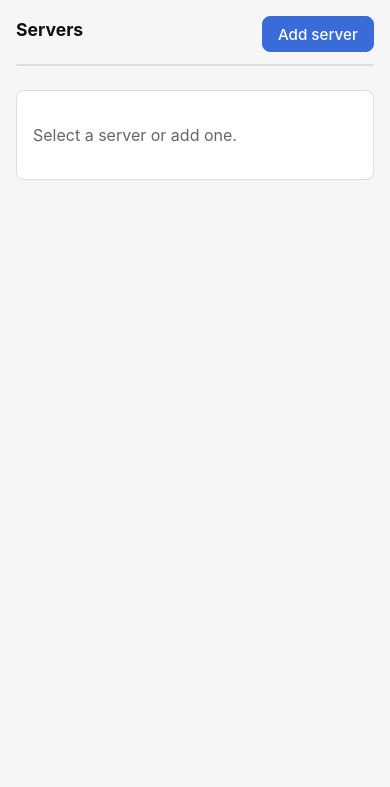
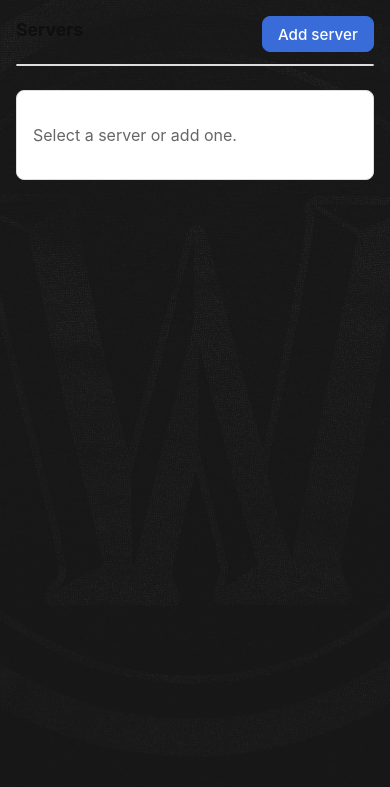
Before and after one commit to CodebyVision/RealmLister, a website built with Vite: page index.html in a window 390 px wide. Shown: the part 57-844 px from the top of the page. Built offline with nearby package versions, Linux system fonts and the light colour scheme.

Commit message:
Enhance styles with background image; update Tauri configuration to make window non-resizable and centered; refactor realm status check to run asynchronously for improved UI responsiveness.

```diff
--- a/src-tauri/tauri.conf.json
+++ b/src-tauri/tauri.conf.json
@@ -15,7 +15,10 @@
       {
         "title": "RealmLister - Code by Vision",
         "width": 1000,
-        "height": 700
+        "height": 700,
+        "resizable": false,
+        "maximizable": false,
+        "center": true
       }
     ],
     "security": {
--- a/src/main.ts
+++ b/src/main.ts
@@ -1,5 +1,12 @@
 import { invoke } from "@tauri-apps/api/core";
 import { open } from "@tauri-apps/plugin-dialog";
+
+// Background image: place src/assets/background.jpg for it to show
+import("./assets/background.jpg")
+  .then((m) => {
+    document.body.style.setProperty("--bg-image", `url(${m.default})`);
+  })
+  .catch(() => {});
 
 // Types matching Rust
 interface Server {
--- a/src/styles.css
+++ b/src/styles.css
@@ -4,7 +4,6 @@
   line-height: 24px;
   font-weight: 400;
   color: #0f0f0f;
-  background-color: #f6f6f6;
   font-synthesis: none;
   text-rendering: optimizeLegibility;
   -webkit-font-smoothing: antialiased;
@@ -19,6 +18,29 @@
 body {
   margin: 0;
   min-height: 100vh;
+  position: relative;
+}
+
+/* Dark layer behind the image */
+body::before {
+  content: "";
+  position: fixed;
+  inset: 0;
+  background-color: #1a1a1a;
+  z-index: -2;
+}
+
+/* Image layer at 50% opacity (above the dark layer) */
+body::after {
+  content: "";
+  position: fixed;
+  inset: 0;
+  background-image: var(--bg-image);
+  background-size: cover;
+  background-position: center;
+  background-repeat: no-repeat;
+  opacity: 0.1;
+  z-index: -1;
 }
 
 #app {
```
Also changed, not shown: src/vite-env.d.ts (added, +16 -0 lines), src/assets/background.jpg (added), 1 other file.
